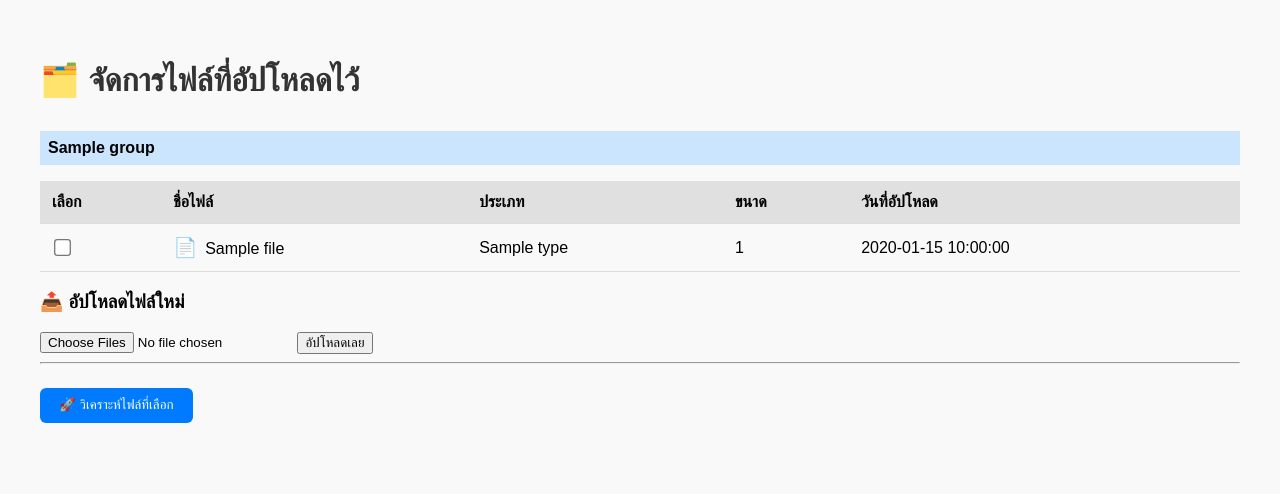
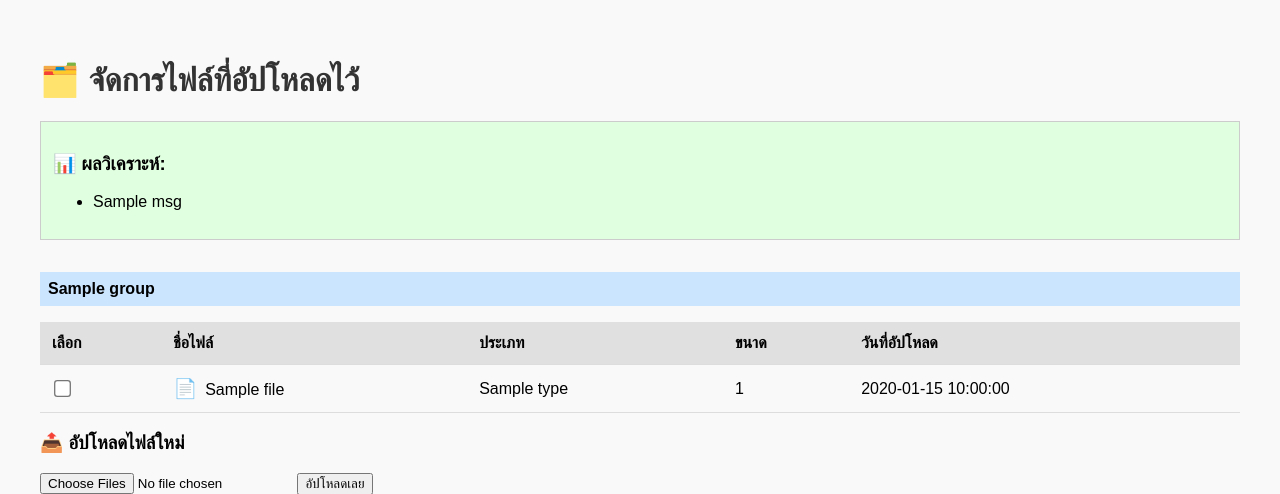
Before and after one commit to thammarongsak/waibon, a Flask app: template templates/upload_panel.html in a window 1280 px wide. Shown: the top 494 px of the page. Run offline with Flask 3, Linux system fonts and the light colour scheme; the template is opened without the code that fills it: most values are stand-ins (such as "Sample title", 1, 10 or a date in 2020).

Commit message:
Update upload_panel.html

```diff
--- a/templates/upload_panel.html
+++ b/templates/upload_panel.html
@@ -19,6 +19,17 @@
 </head>
 <body>
     <h1>🗂️ จัดการไฟล์ที่อัปโหลดไว้</h1>
+
+{% if analyze_results %}
+  <div style="background:#e0ffe0; padding:12px; border:1px solid #ccc; margin-bottom:16px;">
+    <h3>📊 ผลวิเคราะห์:</h3>
+    <ul>
+      {% for msg in analyze_results %}
+        <li>{{ msg }}</li>
+      {% endfor %}
+    </ul>
+  </div>
+{% endif %}
 
     <form method="POST" action="/analyze_selected">
         {% for group, files in grouped_files.items() %}
```
